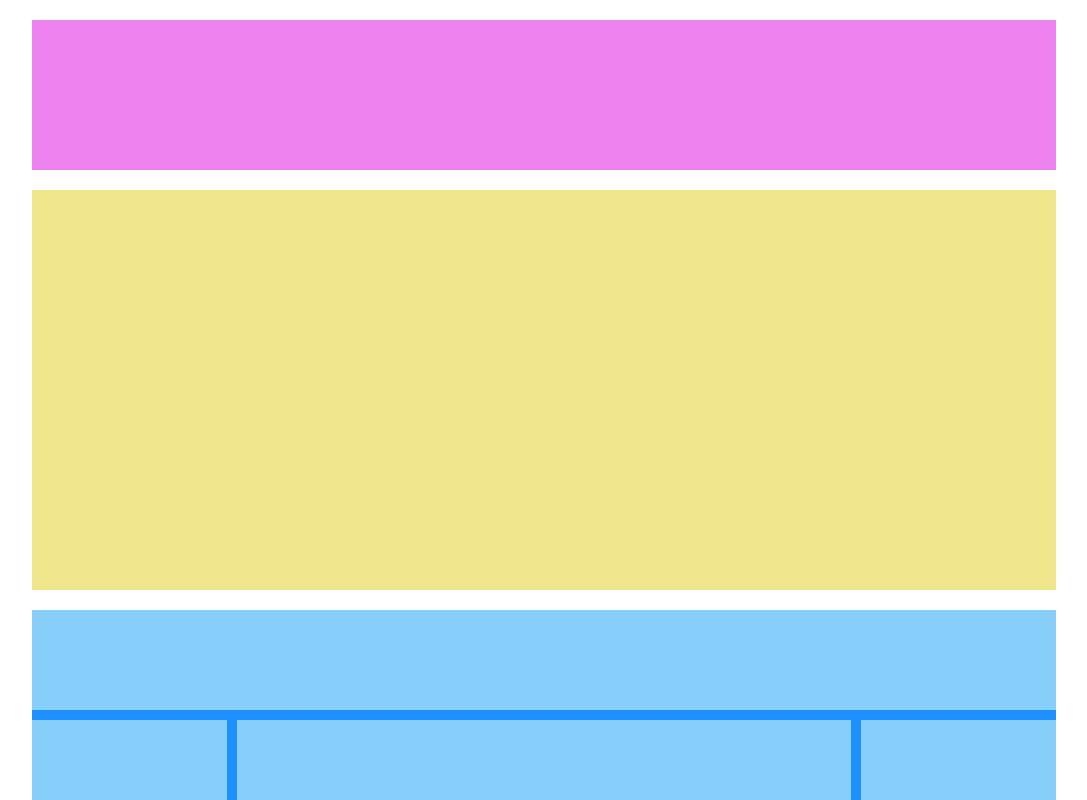
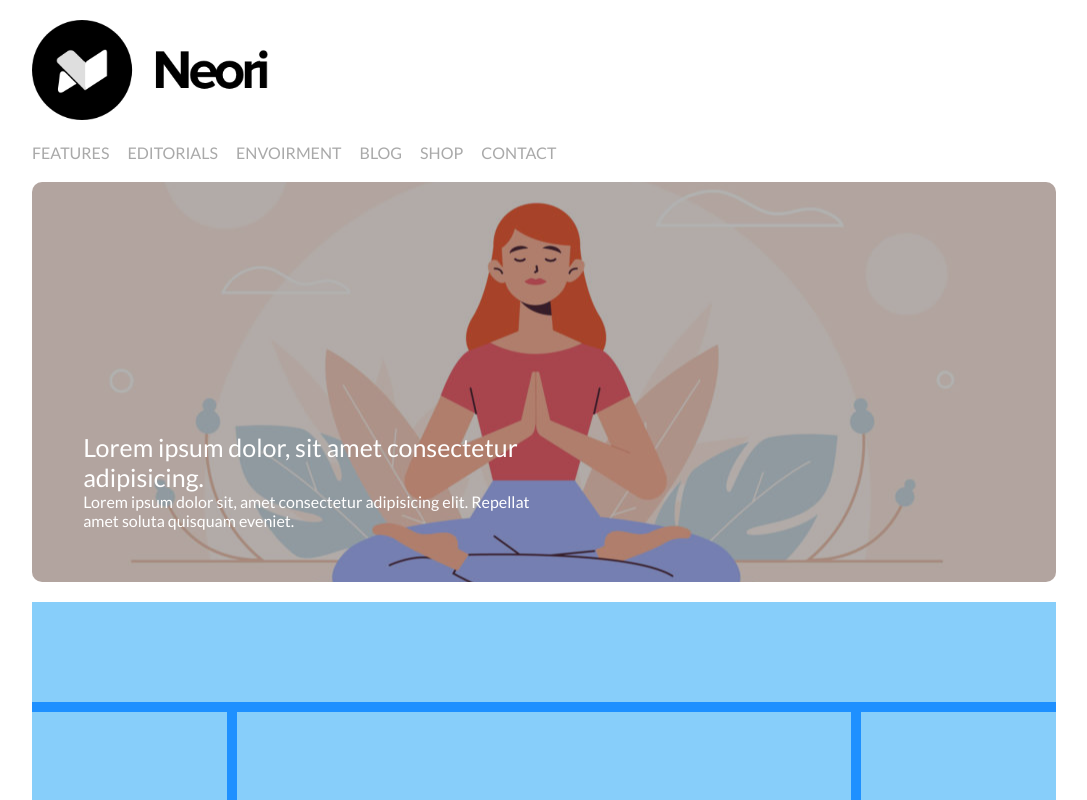
Before and after one commit to DaviCau/htmlcss-wp, a plain HTML site: page index.html in a window 1280 px wide. Shown: the top 800 px of the page, without its empty margins (96-1183 px from the left). Drawn offline with Linux system fonts and the light colour scheme.

Commit message:
aggiunti header e banner

```diff
--- a/css/style.css
+++ b/css/style.css
@@ -1,15 +1,6 @@
 /* debug */
-header {
-    height: 150px;
-    margin-top: 20px;
-    background-color: violet;
-}
 
-#title {
-    height: 400px;
-    margin-top: 20px;
-    background-color: khaki;
-}
+
 
 main {
     margin-top: 20px;
@@ -51,6 +42,10 @@ footer {
     background-color: darkviolet;
 }
 /* /debug */
+body {
+    font-family: 'Lato', sans-serif;
+}
+
 * {
     box-sizing: border-box;
     margin: 0;
@@ -61,3 +56,55 @@ footer {
     width: 80%;
     margin: auto;
 }
+
+header {
+    margin-top: 20px;
+}
+
+#logo {
+    height: 100px;
+    margin-bottom: 20px;
+}
+
+li {
+    display: inline-block;
+    list-style: none;
+    font-size: 16px;
+    margin-right: 15px;
+}
+li a {
+    text-transform: uppercase;
+    text-decoration: none;
+    color: darkgray;
+}
+
+#banner {
+    height: 400px;
+    margin-top: 20px;
+    background-image: url('../img/banner.jpg');
+    background-size: cover;
+    background-position: center;
+    border-radius: 10px;
+}
+.opaco {
+    height: 100%;
+    width: 100%;
+    background-color: rgba(0, 0, 0, 0.3);
+    border-radius: 10px;
+}
+
+.banner-text {
+    width: 50%;
+    padding-top: 250px;
+    padding-left: 5%;
+}
+
+.withe-text{
+    color: white;
+}
+.title {
+    font-size: 25px;
+}
+.desc {
+    font-size: 16px;
+}
--- a/index.html
+++ b/index.html
@@ -5,16 +5,38 @@
         <meta http-equiv="X-UA-Compatible" content="IE=edge">
         <meta name="viewport" content="width=device-width, initial-scale=1.0">
         <link rel="stylesheet" href="css/style.css">
+        <link rel="preconnect" href="https://fonts.gstatic.com">
+        <link href="https://fonts.googleapis.com/css2?family=Lato&display=swap" rel="stylesheet">
         <title>Tema Wordpress</title>
     </head>
     <body>
         <div class="container">
             <header>
-
+                <img src="img/logo.png" alt="Logo Neori" id="logo">
+                <nav>
+                    <ul>
+                        <li><a href="">Features</a></li>
+                        <li><a href="">Editorials</a></li>
+                        <li><a href="">Envoirment</a></li>
+                        <li><a href="">Blog</a></li>
+                        <li><a href="">Shop</a></li>
+                        <li><a href="">Contact</a></li>
+                    </ul>
+                </nav>
             </header>
 
-            <div id="title">
+            <div id="banner">
+                <div class="opaco">
+                    <div class="banner-text">
+                        <div class="withe-text title">
+                            Lorem ipsum dolor, sit amet consectetur adipisicing.
+                        </div>
 
+                        <div class="withe-text desc">
+                            Lorem ipsum dolor sit, amet consectetur adipisicing elit. Repellat amet soluta quisquam eveniet.
+                        </div>
+                    </div>
+                </div>
             </div>
 
             <main>
```
